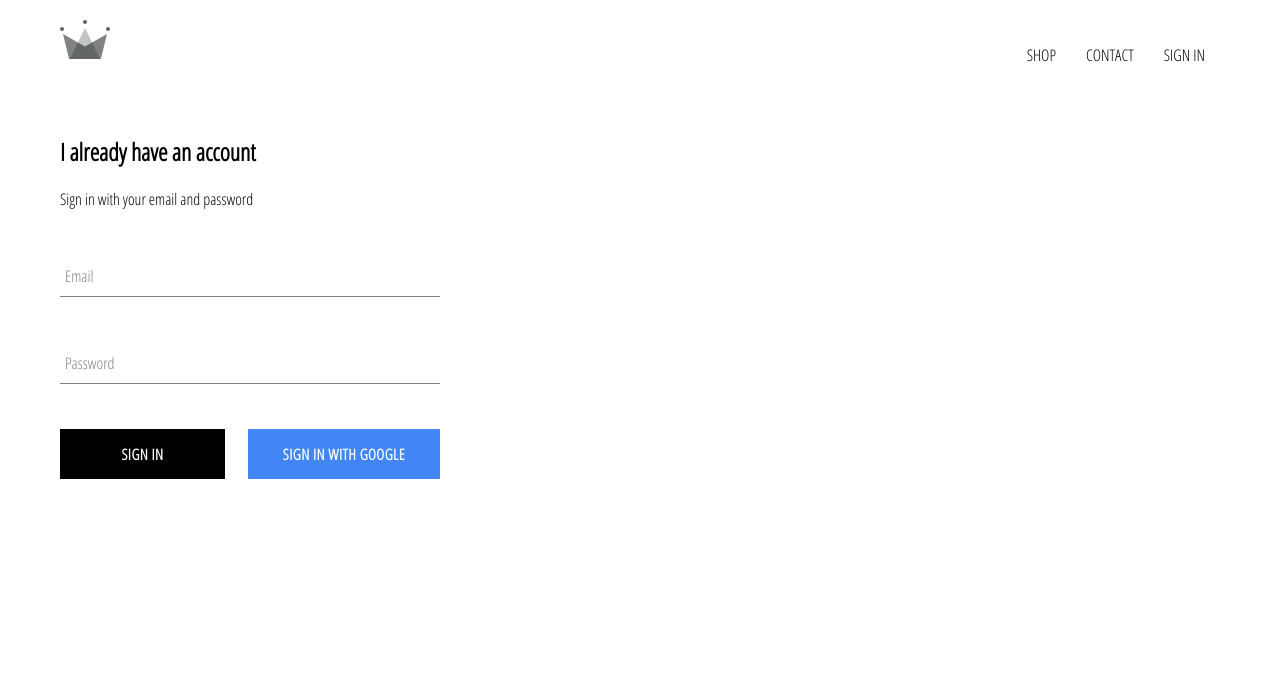
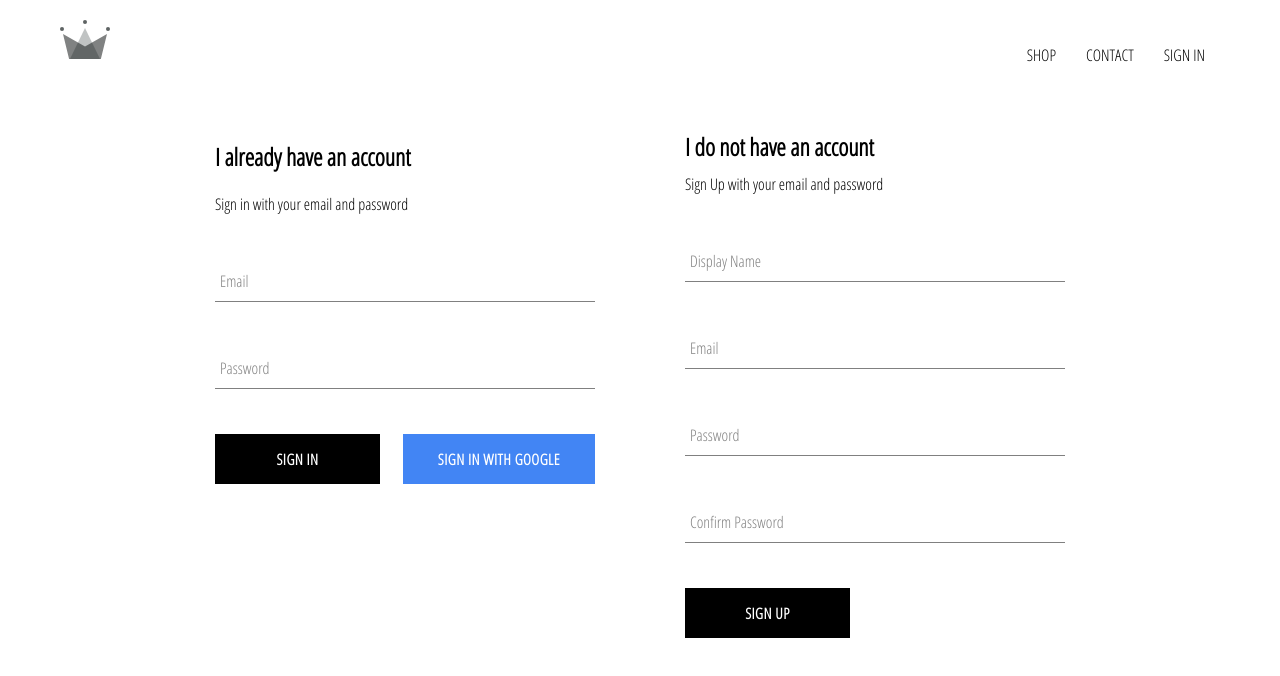
Before and after one commit to StefanMitrikeski/Clothing, a React (Create React App) app: page /signin in a window 1280 px wide. Shown: the top 676 px of the page. Built offline with nearby package versions, Linux system fonts and the light colour scheme; no server answers.

Commit message:
implemented firebase utils and ability to store authenticated users into our firestore db

```diff
--- a/src/App.js
+++ b/src/App.js
@@ -29,7 +29,8 @@
               id: snapShot.id,
               ...snapShot.data()
             }
-          }, () => console.log(this.state))
+          })
+          console.log(this.state)
         })
       }
       this.setState({currentUser: userAuth})
--- /dev/null
+++ b/src/components/sign-up/sign-up.jsx
@@ -0,0 +1,99 @@
+import React from 'react';
+import FormInput from '../form-input/form-input';
+import CustomButton from '../custom-button/custom-button';
+import { auth, createUserProfileDocument } from '../../firebase/firebase.utils';
+
+import './sign-up.scss';
+
+class SignUp extends React.Component {
+
+    constructor(){
+        super();
+        this.state = {
+            displayName:'',
+            email: '',
+            password:'',
+            confirmPassword:''
+        }
+    }
+
+    handleSubmit = async event => {
+        event.preventDefault();
+        const { displayName, email, password, confirmPassword } = this.state;
+        if(password !== confirmPassword){
+            alert('passwords dont match')
+            return;
+        }
+        try {
+            const { user } = await auth.createUserWithEmailAndPassword(
+                email,
+                password );
+
+                await createUserProfileDocument( user, { displayName } )
+                this.setState({
+                    displayName:'',
+                    email: '',
+                    password:'',
+                    confirmPassword:''})
+
+        } catch (error) {
+            console.error(error);
+        }
+    }
+
+    handleChange = event => {
+        const { name, value } = event.target;
+
+        this.setState({ [name]:value })
+
+
+    }
+
+    render(){
+        const { displayName, email, password, confirmPassword } = this.state;
+        return(
+            <div className='sign-up'>
+                <h2 className='title'> I do not have an account </h2>
+                <span>Sign Up with your email and password</span>
+                <form className='sign-up-form' onSubmit={this.handleSubmit}>
+                <FormInput
+                    type='text'
+                    name='displayName'
+                    value={displayName}
+                    onChange={this.handleChange}
+                    label='Display Name'
+                    required
+                    />
+                    <FormInput
+                    type='email'
+                    name='email'
+                    value={email}
+                    onChange={this.handleChange}
+                    label='Email'
+                    required
+                    />
+                    <FormInput
+                    type='password'
+                    name='password'
+                    value={password}
+                    onChange={this.handleChange}
+                    label='Password'
+                    required
+                    />
+                    <FormInput
+                    type='password'
+                    name='confirmPassword'
+                    value={confirmPassword}
+                    onChange={this.handleChange}
+                    label='Confirm Password'
+                    required
+                    />
+                    <CustomButton type='submit'> SIGN UP </CustomButton>
+                </form>
+            </div>
+        )
+    }
+
+}
+
+export default SignUp;
--- /dev/null
+++ b/src/components/sign-up/sign-up.scss
@@ -0,0 +1,9 @@
+.sign-up {
+    display: flex;
+    flex-direction: column;
+    width: 380px;
+
+    .title {
+    margin: 10px 0;
+    }
+}
--- a/src/pages/sign-in-and-sign-up/sign-in-and-sign-up.jsx
+++ b/src/pages/sign-in-and-sign-up/sign-in-and-sign-up.jsx
@@ -2,10 +2,13 @@
 
 import './sign-in-and-sign-up.scss';
 import SignIn from '../../components/sign-in/sing-in';
+import SignUp from '../../components/sign-up/sign-up';
+
 
 const SignInAndSignUp = () => (
     <div className='sign-in-and-sign-up'>
         <SignIn />
+        <SignUp />
     </div>
 )
 
--- a/src/pages/sign-in-and-sign-up/sign-in-and-sign-up.scss
+++ b/src/pages/sign-in-and-sign-up/sign-in-and-sign-up.scss
@@ -0,0 +1,6 @@
+.sign-in-and-sign-up{
+    width: 850px;
+    display: flex;
+    justify-content: space-between;
+    margin: 30px auto;
+}
```
